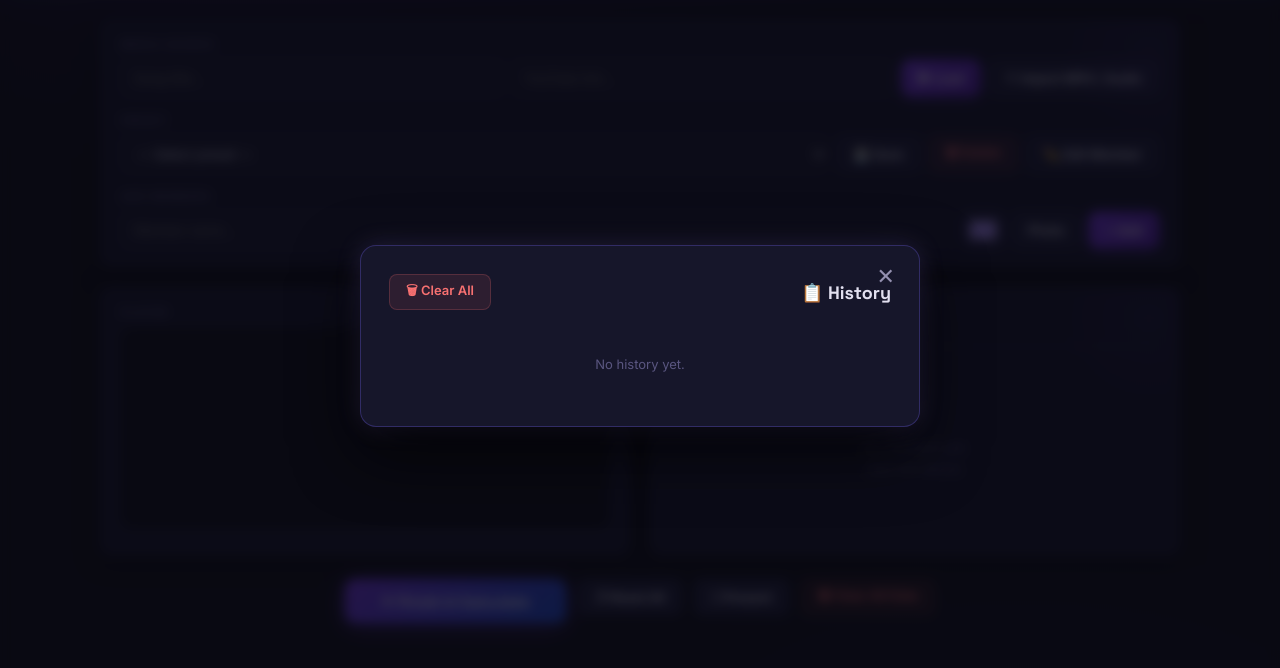
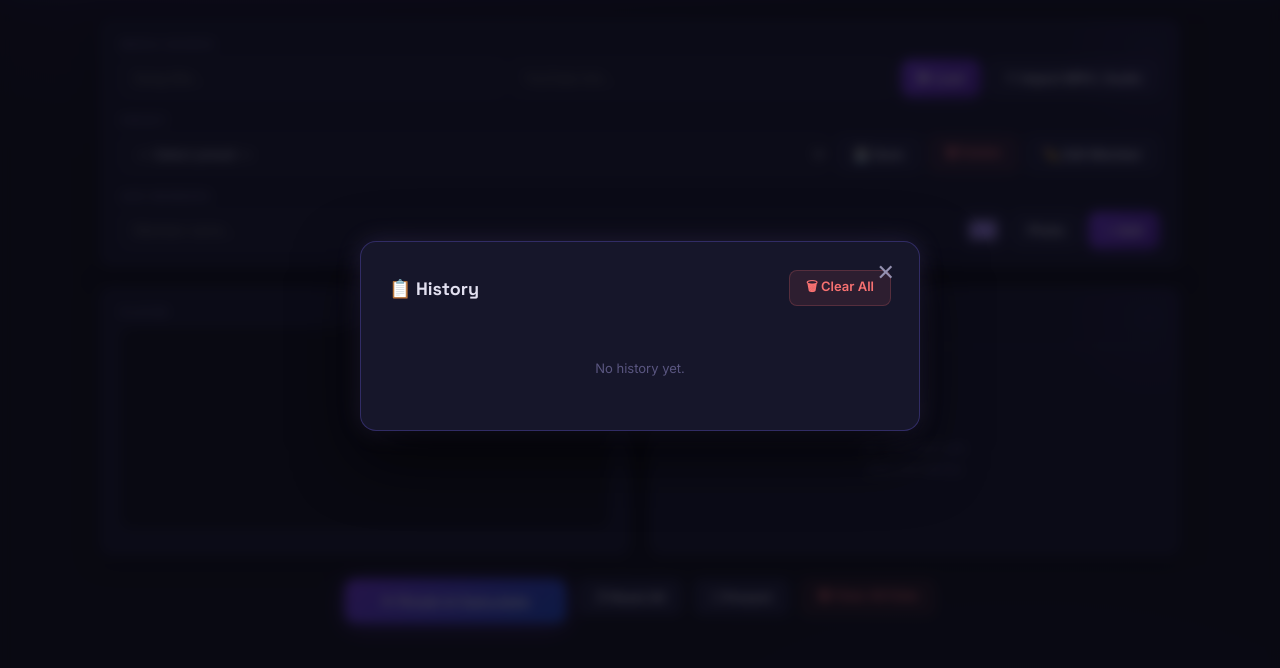
Before and after one commit to kiyoo12/Line_Distro_Pro, a plain HTML site: page index.html in a window 1280 px wide. Both pictures are taken after a click on the button "📋 History". Shown: the part 64-732 px from the top of the page. Drawn offline with nearby package versions, Linux system fonts and the light colour scheme.

Commit message:
Update style.css

```diff
--- a/style.css
+++ b/style.css
@@ -767,10 +767,15 @@ button, .file-btn {
     display: flex;
     align-items: center;
     justify-content: space-between;
-    margin-bottom: 4px;
-    flex-direction: row-reverse;
+    margin-bottom: 12px;
+    flex-wrap: wrap;
+    gap: 8px;
 }
-.modal-topbar h3 { text-align: right; }
+.modal-topbar h3 {
+    margin: 0;
+    text-align: left;
+    font-size: 18px;
+}
 
 .edit-color-row {
     display: flex;
```
